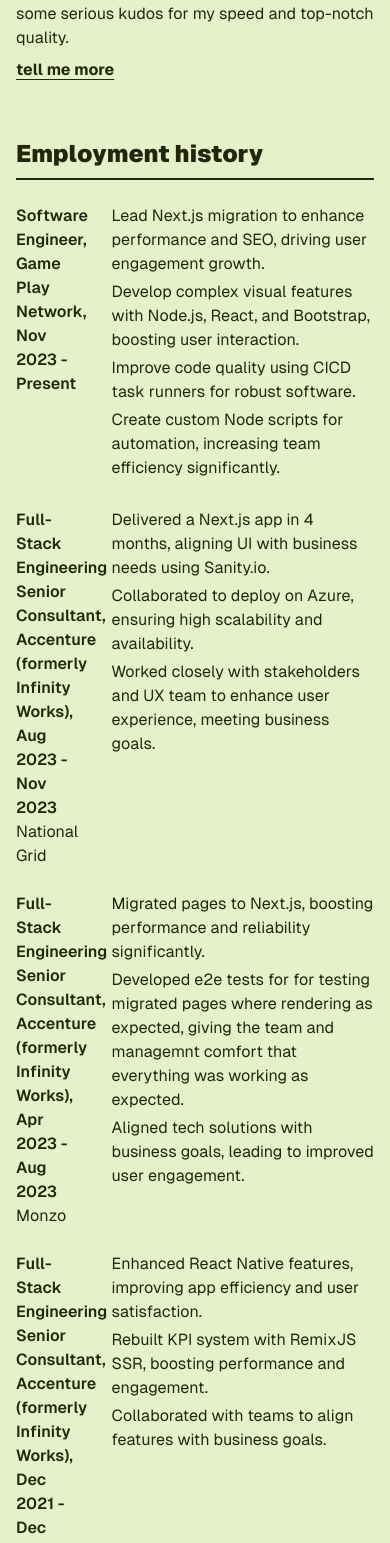
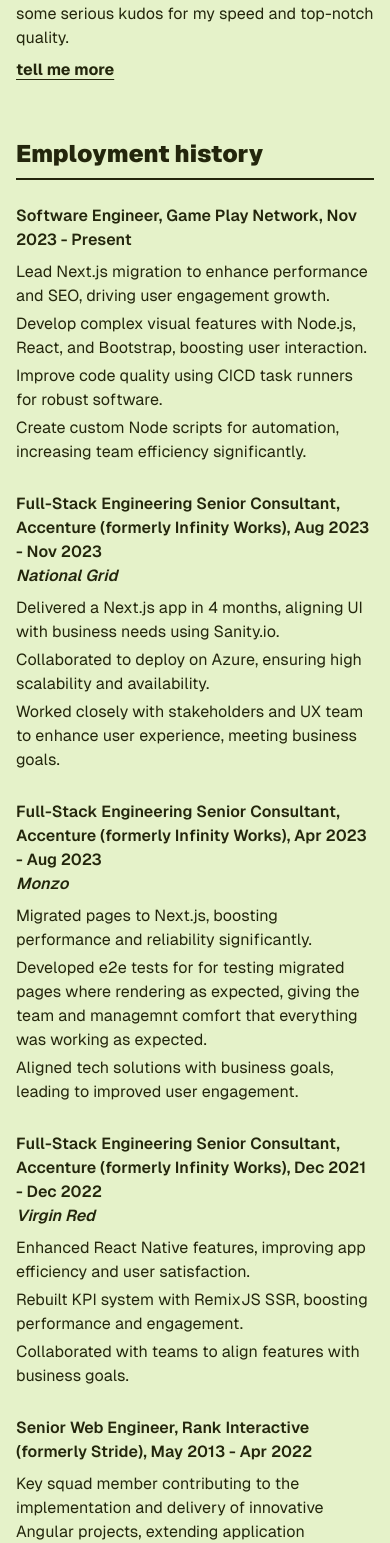
Before and after one commit to huggie1984/portfolio, a Next.js app: page / in a window 390 px wide. Shown: the part 440-1983 px from the top of the page. Built offline with nearby package versions, Linux system fonts and the light colour scheme.

Commit message:
Portfolio reshuffle.

```diff
--- a/app/page.tsx
+++ b/app/page.tsx
@@ -10,7 +10,7 @@
 // todo create a new C.V with google docs to attach and download from my web site.
 // todo put card component in git projects route!
 export default function Home() {
-  const sectionGrid = 'grid grid-cols-[20%_1fr] gap-6';
+  const sectionGrid = 'grid grid-cols-1 md:grid-cols-[20%_1fr] gap-2 md:gap-6';
   return (
     <main className="flex flex-col gap-8 items-center sm:items-start">
       <header className="bg-bamboo-400 w-full drop-shadow-2xl">
@@ -77,11 +77,9 @@
           <SectionTitle title="Employment history" />
 
           <div className={sectionGrid}>
-            <div>
-              <h3 className="font-semibold">
-                Software Engineer, Game Play Network, Nov 2023 - Present
-              </h3>
-            </div>
+            <h3 className="font-semibold">
+              Software Engineer, Game Play Network, Nov 2023 - Present
+            </h3>
 
             <div>
               <ul>
@@ -114,12 +112,12 @@
           </div>
 
           <div className={sectionGrid}>
-            <div>
-              <h3 className="font-semibold">
+            <div className="font-semibold">
+              <h3>
                 Full-Stack Engineering Senior Consultant, Accenture (formerly
                 Infinity Works), Aug 2023 - Nov 2023
               </h3>
-              <p>National Grid</p>
+              <p className="italic">National Grid</p>
             </div>
 
             <div>
@@ -155,12 +153,12 @@
           </div>
 
           <div className={sectionGrid}>
-            <div>
-              <h3 className="font-semibold">
+            <div className="font-semibold">
+              <h3>
                 Full-Stack Engineering Senior Consultant, Accenture (formerly
                 Infinity Works), Apr 2023 - Aug 2023
               </h3>
-              <p>Monzo</p>
+              <p className="italic">Monzo</p>
             </div>
 
             <div>
@@ -189,12 +187,12 @@
           </div>
 
           <div className={sectionGrid}>
-            <div>
-              <h3 className="font-semibold">
+            <div className="font-semibold">
+              <h3>
                 Full-Stack Engineering Senior Consultant, Accenture (formerly
                 Infinity Works), Dec 2021 - Dec 2022
               </h3>
-              <p>Virgin Red</p>
+              <p className="italic">Virgin Red</p>
             </div>
 
             <div>
@@ -222,12 +220,10 @@
           </div>
 
           <div className={sectionGrid}>
-            <div>
-              <h3 className="font-semibold">
-                Senior Web Engineer, Rank Interactive (formerly Stride), May
-                2013 - Apr 2022
-              </h3>
-            </div>
+            <h3 className="font-semibold">
+              Senior Web Engineer, Rank Interactive (formerly Stride), May 2013
+              - Apr 2022
+            </h3>
 
             <div>
               <ul>
```
